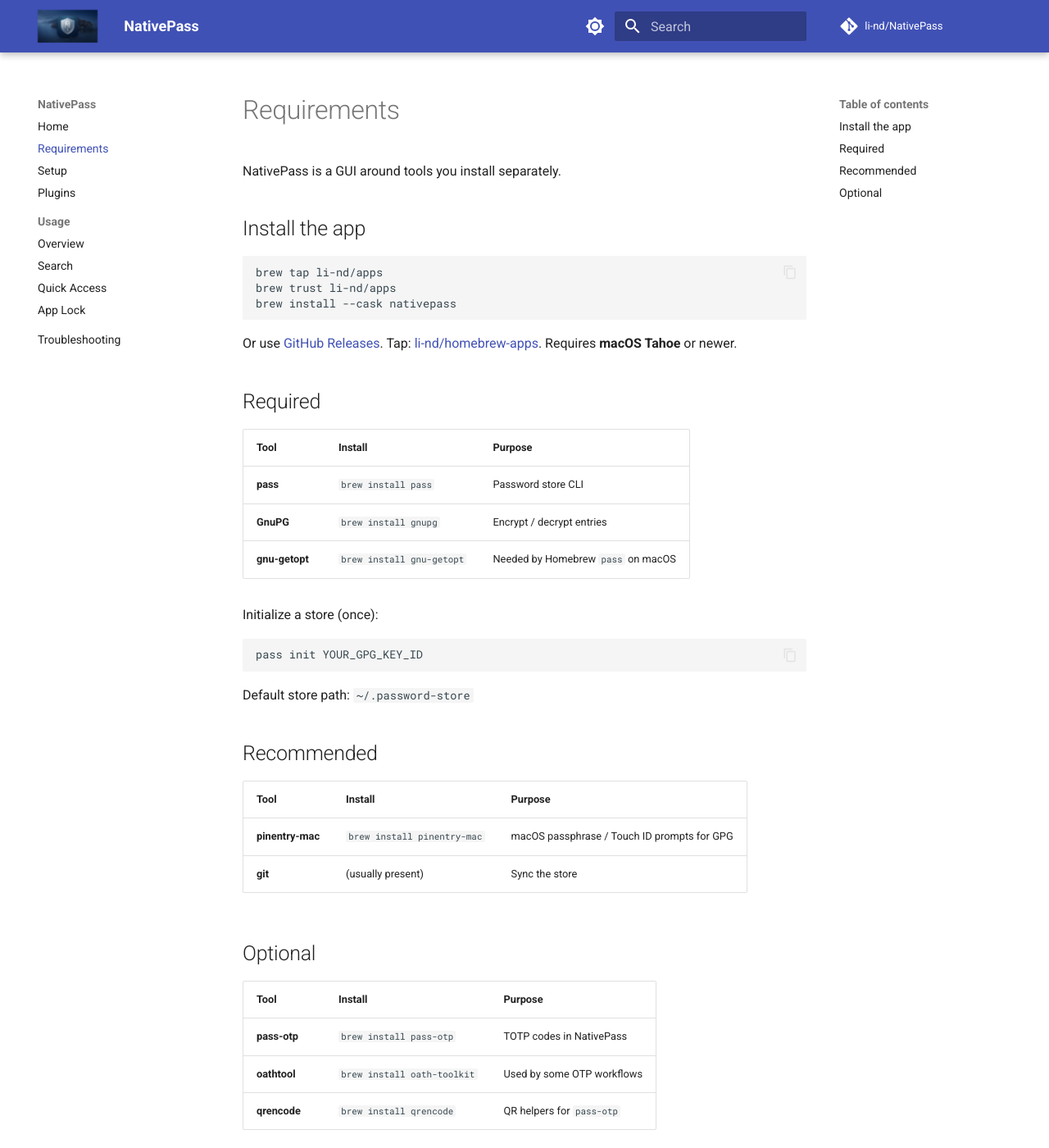
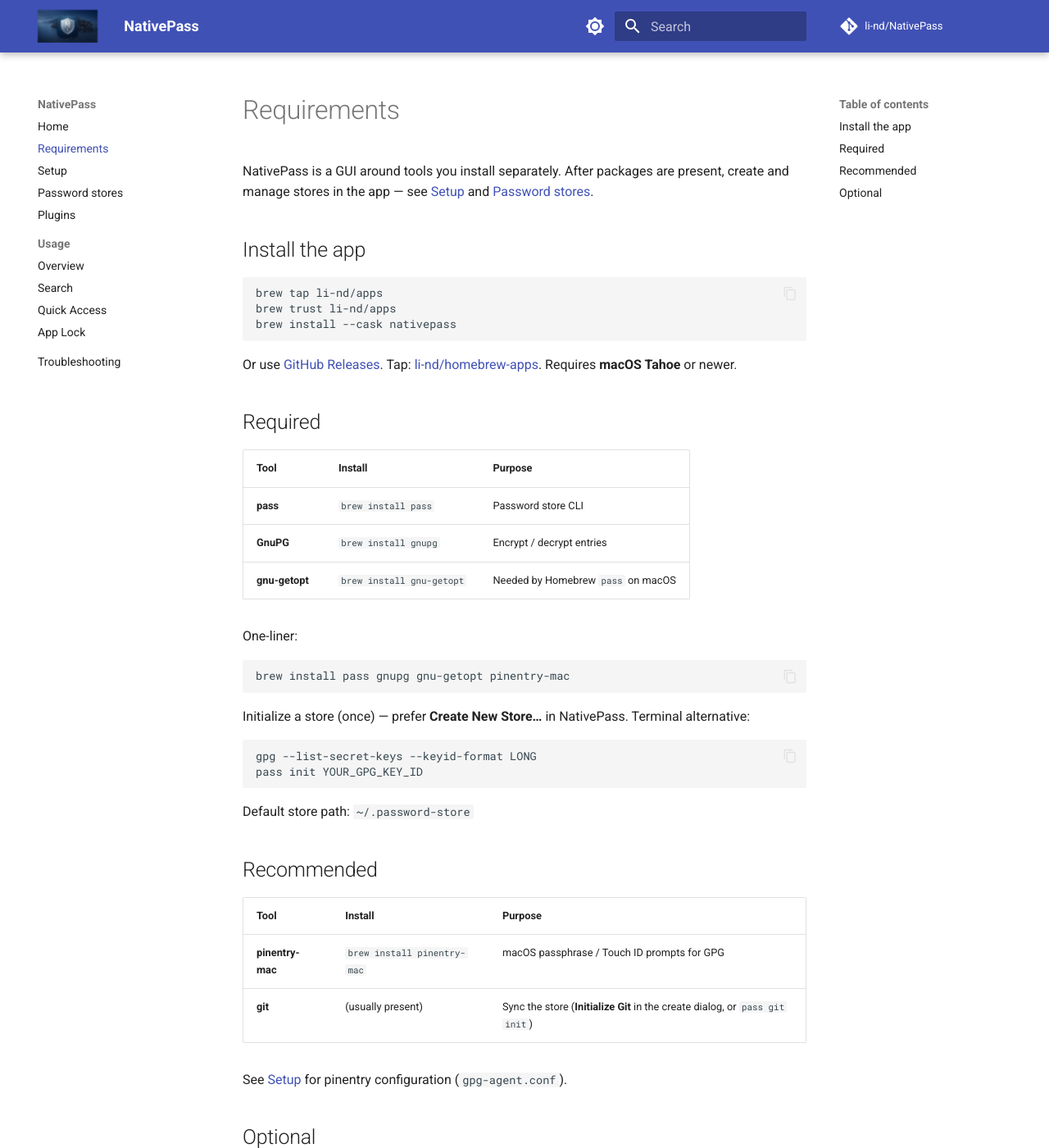
Before and after one commit to li-nd/NativePass, an MkDocs documentation site: the page built from docs/requirements.md, in a window 1280 px wide and 1400 px high. Shown: the whole window at 82% size. Built offline with MkDocs 1.6.1 and Material for MkDocs 9.7.7, drawn with Linux system fonts in a browser that asks for light colours; comment, search, counter and statistics services are not loaded; some of the changed text lies outside the part shown.

Commit message:
Add Password stores documentation and update setup instructions for improved clarity on store management and GPG key integration.

````diff
--- a/docs/requirements.md
+++ b/docs/requirements.md
@@ -1,6 +1,6 @@
 # Requirements
 
-NativePass is a GUI around tools you install separately.
+NativePass is a GUI around tools you install separately. After packages are present, create and manage stores in the app — see [Setup](setup.md) and [Password stores](stores.md).
 
 ## Install the app
 
@@ -20,9 +20,16 @@
 | **GnuPG** | `brew install gnupg` | Encrypt / decrypt entries |
 | **gnu-getopt** | `brew install gnu-getopt` | Needed by Homebrew `pass` on macOS |
 
-Initialize a store (once):
+One-liner:
 
 ```bash
+brew install pass gnupg gnu-getopt pinentry-mac
+```
+
+Initialize a store (once) — prefer **Create New Store…** in NativePass. Terminal alternative:
+
+```bash
+gpg --list-secret-keys --keyid-format LONG
 pass init YOUR_GPG_KEY_ID
 ```
 
@@ -33,14 +40,16 @@
 | Tool | Install | Purpose |
 |------|---------|---------|
 | **pinentry-mac** | `brew install pinentry-mac` | macOS passphrase / Touch ID prompts for GPG |
-| **git** | (usually present) | Sync the store |
+| **git** | (usually present) | Sync the store (**Initialize Git** in the create dialog, or `pass git init`) |
+
+See [Setup](setup.md) for pinentry configuration (`gpg-agent.conf`).
 
 ## Optional
 
 | Tool | Install | Purpose |
 |------|---------|---------|
-| **pass-otp** | `brew install pass-otp` | TOTP codes in NativePass |
+| **pass-otp** | `brew install pass-otp` | TOTP codes / CLI helpers in NativePass |
 | **oathtool** | `brew install oath-toolkit` | Used by some OTP workflows |
 | **qrencode** | `brew install qrencode` | QR helpers for `pass-otp` |
 
-See [Setup](setup.md) for pinentry configuration and [Plugins](plugins.md) for OTP details.
+See [Plugins](plugins.md) for OTP details.
--- a/mkdocs.yml
+++ b/mkdocs.yml
@@ -34,6 +34,7 @@
   - Home: index.md
   - Requirements: requirements.md
   - Setup: setup.md
+  - Password stores: stores.md
   - Plugins: plugins.md
   - Usage:
       - Overview: usage.md
````
Also changed, not shown: README.md (+5 -3 lines), docs/index.md (+7 -6 lines), docs/setup.md (+34 -37 lines), docs/stores.md (added, +109 -0 lines), docs/troubleshooting.md (+4 -4 lines), docs/usage.md (+2 -5 lines).
